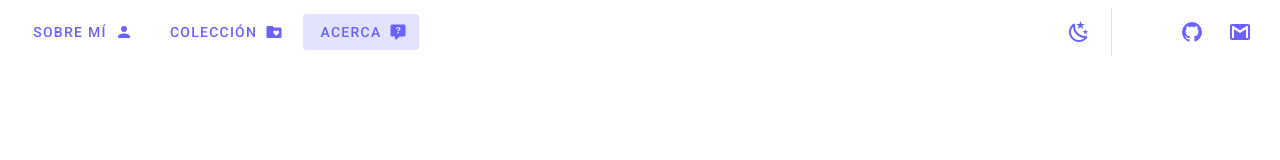
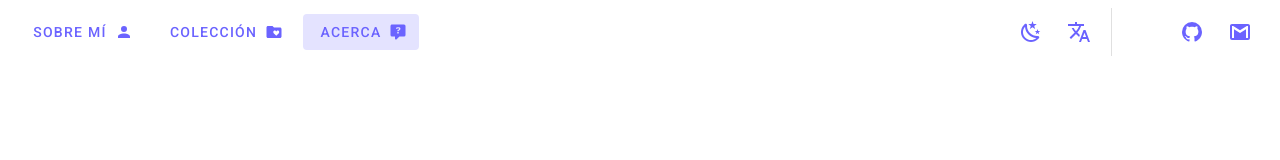
Before and after one commit to Joyfer/myweb, a Nuxt app: page /about in a window 1280 px wide. Shown: the top 160 px of the page. Built offline with nearby package versions, Linux system fonts and the light colour scheme; what vue-typer would draw is missing.

Commit message:
Added ChangeLangButton to Navbar

```diff
--- a/components/navbar/Navbar.vue
+++ b/components/navbar/Navbar.vue
@@ -18,6 +18,7 @@
       <v-spacer></v-spacer>
       <div class="d-flex align-center">
         <DarkLight />
+        <ChangeLangButton />
         <v-divider vertical class="mx-2"></v-divider>
         <ContactsButtons />
       </div>
@@ -47,6 +48,7 @@
 import PrimaryButton from "../resources/buttons/PrimaryButton";
 import DarkLight from "../resources/buttons/DarkLight";
 import ContactsButtons from "../resources/buttons/Contacts";
+import ChangeLangButton from "../resources/buttons/ChangeLang";
 
 import {
   mdiAccount,
@@ -61,6 +63,7 @@ export default {
     PrimaryButton,
     ContactsButtons,
     DarkLight,
+    ChangeLangButton,
   },
   data() {
     return {
--- a/components/resources/buttons/ChangeLang.vue
+++ b/components/resources/buttons/ChangeLang.vue
@@ -1,19 +1,30 @@
 <template>
   <div>
+    <v-btn :color="colors" icon dark v-if="preloaded">
+      <v-icon dark>
+        {{ mdiTranslate }}
+      </v-icon>
+    </v-btn>
     <div class="text-center">
-      <v-menu open-on-hover bottom offset-y>
+      <v-menu open-on-hover bottom offset-y eager>
         <template v-slot:activator="{ on, attrs }">
-          <v-btn color="primary" icon dark v-bind="attrs" v-on="on">
+          <v-btn :color="colors" icon dark v-bind="attrs" v-on="on">
             <v-icon dark>
               {{ mdiTranslate }}
             </v-icon>
           </v-btn>
         </template>
         <v-list>
-          <v-list-item dense v-for="locale in availableLocales" :key="locale.code">
-            <nuxt-link :to="switchLocalePath(locale.code)">{{
-              locale.name
-            }}</nuxt-link>
+          <v-list-item
+            dense
+            v-for="locale in availableLocales"
+            :key="locale.code"
+          >
+            <nuxt-link
+              :to="switchLocalePath(locale.code)"
+              :class="`${colors}--text`"
+              >{{ locale.name }}</nuxt-link
+            >
           </v-list-item>
         </v-list>
       </v-menu>
@@ -28,12 +39,23 @@ export default {
   data() {
     return {
       mdiTranslate,
+      preloaded: true
     };
   },
   computed: {
     availableLocales() {
       return this.$i18n.locales.filter((i) => i.code !== this.$i18n.locale);
     },
+    colors() {
+      if (this.$vuetify.theme.dark === true) {
+        return "white";
+      } else {
+        return "primary";
+      }
+    },
+  },
+  mounted () {
+    this.preloaded = false;
   },
 };
 </script>
```
